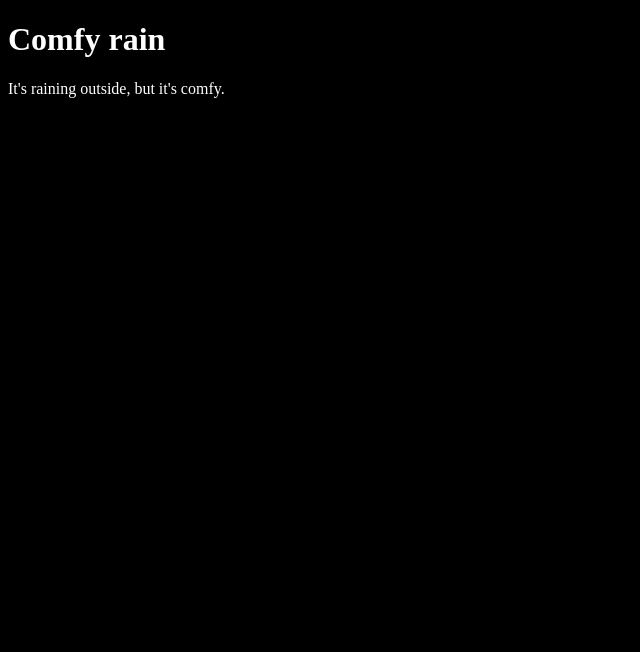
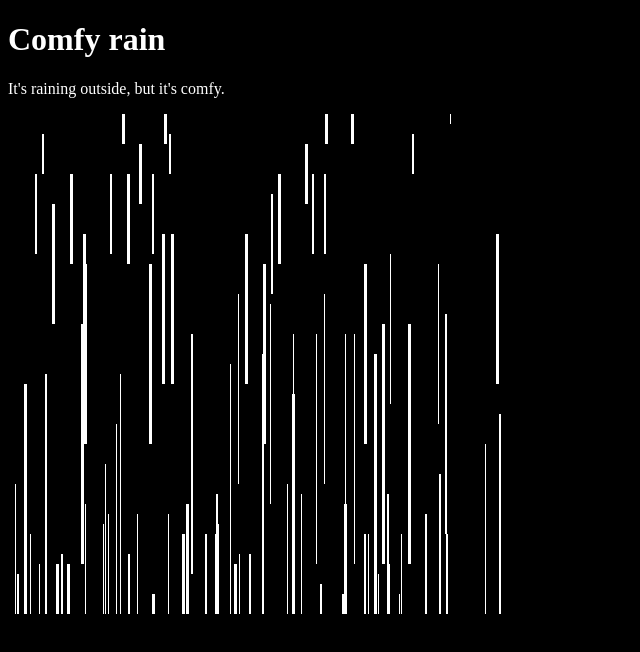
Before and after one commit to CoderCowMoo/rain, a plain HTML site: page index.html in a window 1280 px wide. Shown: the whole page, without its empty margins (0-640 px from the left). Drawn offline with Linux system fonts and the light colour scheme.

Commit message:
Made rain smoother

```diff
--- a/index.html
+++ b/index.html
@@ -11,7 +11,7 @@
     <h1>Comfy rain</h1>
     <p>It's raining outside, but it's comfy.</p>
     <!-- create a canvas element -->
-    <canvas id="canvas">
+    <canvas width="500" height="500" id="canvas">
         You're browser doesn't seem to support canvas elements :(
     </canvas>
 </body>
--- a/main.js
+++ b/main.js
@@ -1,36 +1,64 @@
 class Rain {
-    constructor(numDrops) {
+    constructor(numDrops, canvas_ctx) {
         // for each drop choose a random position along x axis
         this.drops = Array(numDrops).fill().map(() => {
-            return Math.floor(Math.random() * width);
+            let raindrop_object = {
+                // initialise position along x randomly
+                // constant x position
+                posx: Math.floor(Math.random() * canvas_ctx.canvas.width),
+                // y changes based on width
+                posy: Math.floor(Math.random() * 400), // offset
+                // also constant
+                width: Math.floor(Math.random() * 3) + 1, // can be 1-6
+                length: canvas_ctx.canvas.height / 50,
+            };
+            return raindrop_object;
         });
+        this.ctx = canvas_ctx;
     }
 
-    draw() {
-
-
+    draw_frame() {
+        this.ctx.fillStyle = 'black';
+        this.ctx.fillRect(0, 0, this.ctx.canvas.width, this.ctx.canvas.height);
+        // for each rain drop, draw a rect
+        this.ctx.fillStyle = 'white';
+        this.drops.forEach((drop) => {
+            // if drop is off screen, reset it
+            if (drop.posy > this.ctx.canvas.height) {
+                drop.posy = 0;
+                // and reset x position
+                drop.posx = Math.floor(Math.random() * this.ctx.canvas.width);
+            }
+            // draw a rect from current pos to where it should be based on weight.
+            let new_y = drop.posy + drop.length * drop.width;
+            this.ctx.fillRect(drop.posx, drop.posy, drop.width, new_y);
+            drop.posy = new_y;
+        });
     }
 }
 
-// on DOM load
-document.onload = () => {
-    // get the canvas element
-    const canvas = document.getElementById('canvas');
+// function to sleep a given number of milliseconds
+function sleep(ms) {
+    return new Promise(resolve => setTimeout(resolve, ms));
+}
+
+// on ducment load without jquery
+document.addEventListener("DOMContentLoaded", async function (event) {
+    const canvas = document.querySelector('#canvas');
     // get the context
     const ctx = canvas.getContext('2d');
-    // set the canvas width and height
-    canvas.width = 500; canvas.height = 500;
-    // set the fill colour to black and fill the canvas
-    ctx.fillStyle = 'black'; ctx.fillRect(0, 0, canvas.width, canvas.height);
-    // set the stroke colour to white
-    ctx.strokeStyle = 'white';
 
-    // draw a line
-    ctx.beginPath();
-    ctx.moveTo(0, 0);
-    ctx.lineTo(500, 500);
-    ctx.stroke();
-    // end path
-    ctx.closePath();
+    // create a new rain object
+    const rain = new Rain(100, ctx);
+    // draw the rain
 
-}
+    while (true) {
+        rain.draw_frame();
+        // sleep for 30 ms
+        await sleep(30);
+    }
+});
+
+// lemme tell u a joke
+// there are 10 types of people in the world
+// those who understand binary and those who don't
```
